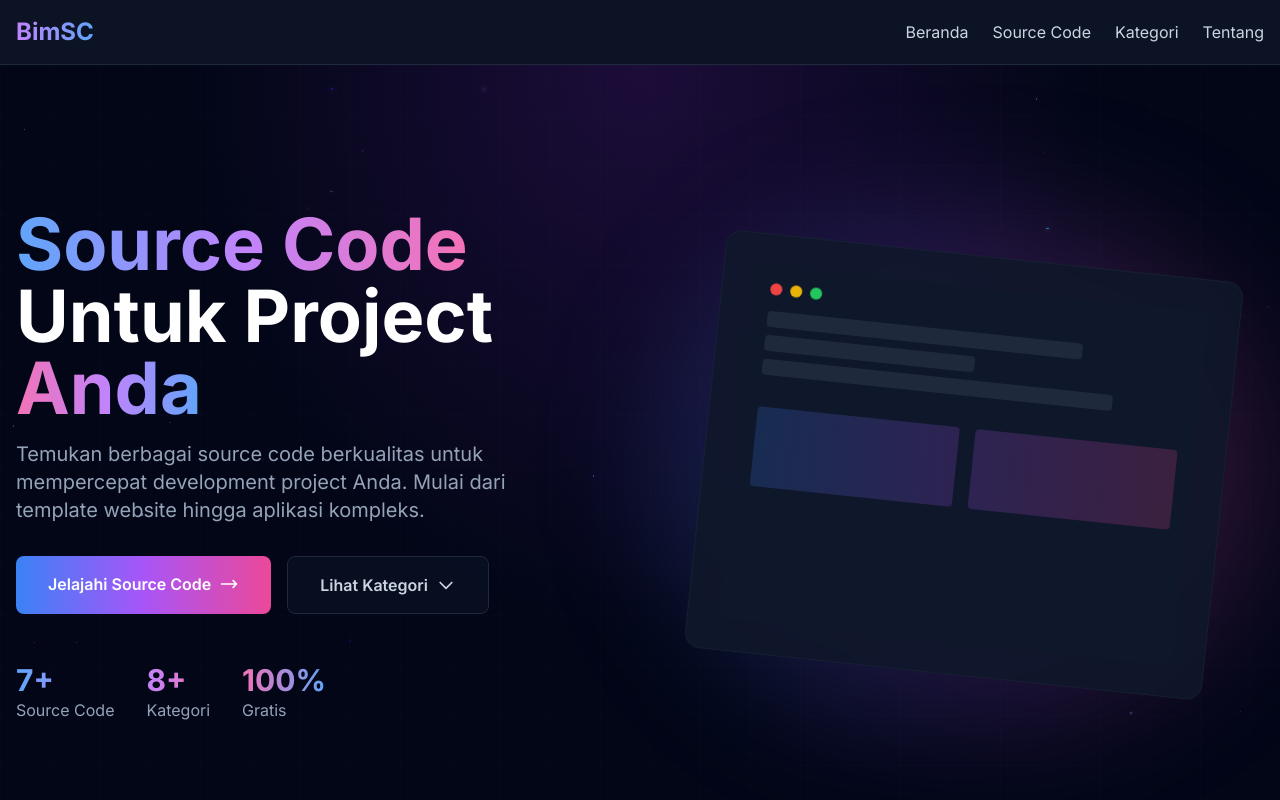
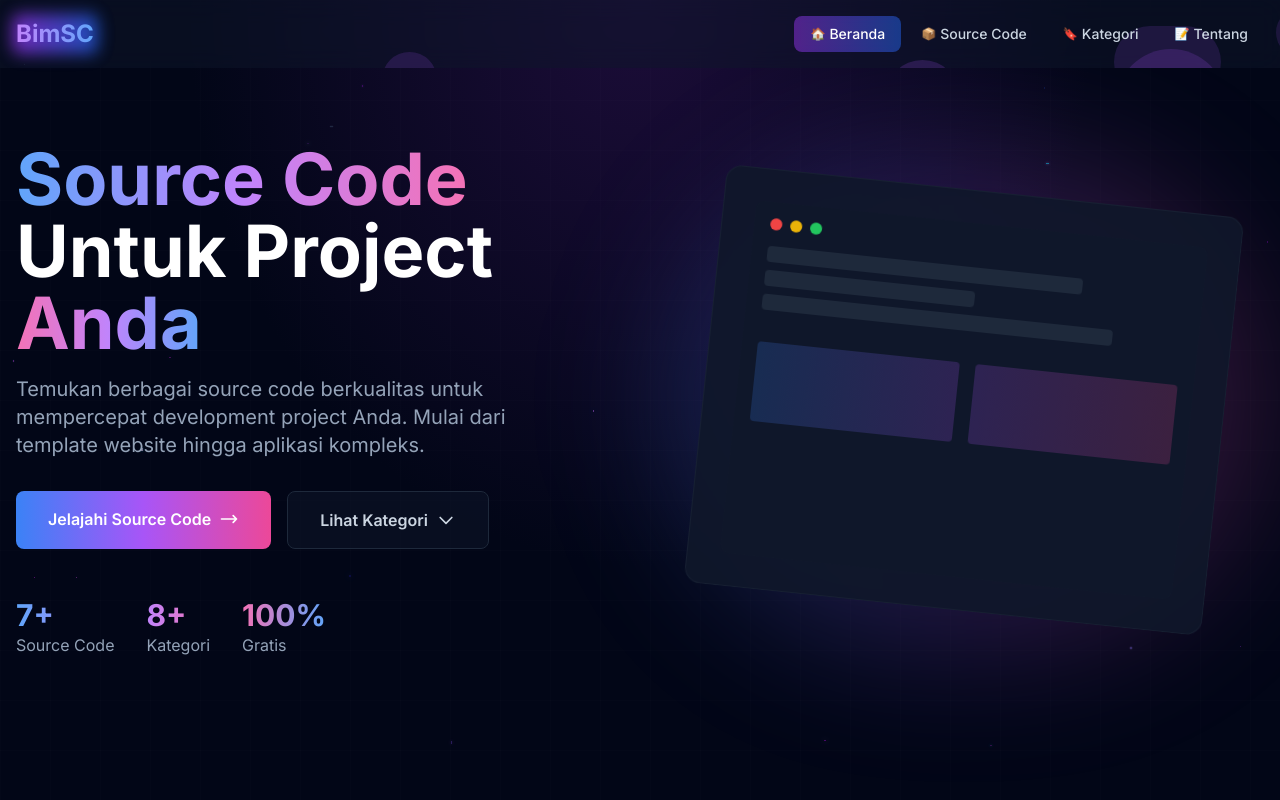
Before and after one commit to bimadevs/bimsc, a Next.js app: page / in a window 1280 px wide. Shown: the top 800 px of the page. Built offline with nearby package versions, Linux system fonts and the light colour scheme.

Commit message:
feat: modernize navbar with glassmorphism and animations

```diff
--- a/src/app/components/Header.tsx
+++ b/src/app/components/Header.tsx
@@ -1,99 +1,159 @@
 'use client';
 
 import Link from 'next/link';
-import { useState } from 'react';
+import { useState, useEffect } from 'react';
+import { usePathname } from 'next/navigation';
 
 const Header = () => {
   const [isMenuOpen, setIsMenuOpen] = useState(false);
+  const [scrolled, setScrolled] = useState(false);
+  const pathname = usePathname();
 
   const handleMenuToggle = () => {
     setIsMenuOpen(!isMenuOpen);
   };
 
+  useEffect(() => {
+    const handleScroll = () => {
+      if (window.scrollY > 10) {
+        setScrolled(true);
+      } else {
+        setScrolled(false);
+      }
+    };
+
+    window.addEventListener('scroll', handleScroll);
+    return () => window.removeEventListener('scroll', handleScroll);
+  }, []);
+
+  // Close mobile menu when route changes
+  useEffect(() => {
+    setIsMenuOpen(false);
+  }, [pathname]);
+
+  const navLinks = [
+    { href: '/', label: 'Beranda', icon: '🏠' },
+    { href: '/source-code', label: 'Source Code', icon: '📦' },
+    { href: '/categories', label: 'Kategori', icon: '🔖' },
+    { href: '/about', label: 'Tentang', icon: '📝' },
+  ];
+
+  const isActive = (path: string) => pathname === path;
+
   return (
-    <header className="bg-slate-900/80 backdrop-blur-md border-b border-slate-800 sticky top-0 z-50">
-      <nav className="container mx-auto px-4 py-4">
+    <header
+      className={`fixed top-0 left-0 right-0 z-50 transition-all duration-300 ${
+        scrolled
+          ? 'bg-slate-900/85 backdrop-blur-lg shadow-lg shadow-purple-500/10'
+          : 'bg-slate-900/50 backdrop-blur-md'
+      }`}
+    >
+      <div className="absolute inset-0 overflow-hidden">
+        <div className="absolute inset-0 z-0">
+          {[...Array(5)].map((_, i) => (
+            <div
+              key={i}
+              className="absolute rounded-full bg-purple-500/20 animate-pulse"
+              style={{
+                top: `${Math.random() * 100}%`,
+                left: `${Math.random() * 100}%`,
+                width: `${Math.random() * 100 + 50}px`,
+                height: `${Math.random() * 100 + 50}px`,
+                animationDelay: `${Math.random() * 5}s`,
+                animationDuration: `${Math.random() * 10 + 10}s`,
+              }}
+            />
+          ))}
+        </div>
+      </div>
+
+      <nav className="container mx-auto px-4 py-4 relative z-10">
         <div className="flex items-center justify-between">
-          <Link href="/" className="text-2xl font-bold text-transparent bg-clip-text bg-gradient-to-r from-purple-400 to-blue-400 hover:from-purple-500 hover:to-blue-500 transition-all">
-            BimSC
+          <Link
+            href="/"
+            className="group relative flex items-center"
+          >
+            <span className="absolute -inset-1 -z-10 rounded-lg bg-gradient-to-r from-purple-600 to-blue-600 opacity-75 blur group-hover:opacity-100 transition-all duration-300"></span>
+            <span className="relative text-2xl font-bold text-transparent bg-clip-text bg-gradient-to-r from-purple-400 to-blue-400 group-hover:from-purple-300 group-hover:to-blue-300 transition-all duration-300">
+              BimSC
+            </span>
           </Link>
 
           {/* Desktop Navigation */}
-          <div className="hidden md:flex items-center space-x-6">
-            <Link href="/" className="text-slate-300 hover:text-purple-400 transition-colors">
-              Beranda
-            </Link>
-            <Link href="/source-code" className="text-slate-300 hover:text-purple-400 transition-colors">
-              Source Code
-            </Link>
-            <Link href="/categories" className="text-slate-300 hover:text-purple-400 transition-colors">
-              Kategori
-            </Link>
-            <Link href="/about" className="text-slate-300 hover:text-purple-400 transition-colors">
-              Tentang
-            </Link>
+          <div className="hidden md:flex items-center space-x-1">
+            {navLinks.map((link) => (
+              <Link
+                key={link.href}
+                href={link.href}
+                className={`relative px-4 py-2 rounded-lg text-sm font-medium transition-all duration-300 group ${
+                  isActive(link.href)
+                    ? 'text-white'
+                    : 'text-slate-300 hover:text-white'
+                }`}
+              >
+                <span className="relative z-10 flex items-center space-x-1">
+                  <span className="text-xs">{link.icon}</span>
+                  <span>{link.label}</span>
+                </span>
+                {isActive(link.href) && (
+                  <span className="absolute inset-0 bg-gradient-to-r from-purple-600/50 to-blue-600/50 rounded-lg backdrop-blur-sm z-0"></span>
+                )}
+                <span className="absolute inset-0 rounded-lg bg-gradient-to-r from-purple-600/0 to-blue-600/0 opacity-0 group-hover:from-purple-600/30 group-hover:to-blue-600/30 group-hover:opacity-100 transition-all duration-300 z-0"></span>
+              </Link>
+            ))}
           </div>
 
           {/* Mobile Menu Button */}
           <button
-            className="md:hidden p-2 text-slate-300"
+            className="md:hidden relative p-2 text-slate-300 hover:text-white transition-colors z-20"
             onClick={handleMenuToggle}
             aria-label="Toggle menu"
           >
-            <svg
-              className="w-6 h-6"
-              fill="none"
-              stroke="currentColor"
-              viewBox="0 0 24 24"
-            >
-              {isMenuOpen ? (
-                <path
-                  strokeLinecap="round"
-                  strokeLinejoin="round"
-                  strokeWidth={2}
-                  d="M6 18L18 6M6 6l12 12"
-                />
-              ) : (
-                <path
-                  strokeLinecap="round"
-                  strokeLinejoin="round"
-                  strokeWidth={2}
-                  d="M4 6h16M4 12h16M4 18h16"
-                />
-              )}
-            </svg>
+            <div className="w-6 h-6 flex flex-col justify-center items-center">
+              <span
+                className={`block w-5 h-0.5 bg-current rounded-full transition-all duration-300 ${
+                  isMenuOpen ? 'transform rotate-45 translate-y-1' : 'mb-1'
+                }`}
+              ></span>
+              <span
+                className={`block w-5 h-0.5 bg-current rounded-full transition-all duration-300 ${
+                  isMenuOpen ? 'opacity-0' : 'mb-1'
+                }`}
+              ></span>
+              <span
+                className={`block w-5 h-0.5 bg-current rounded-full transition-all duration-300 ${
+                  isMenuOpen ? 'transform -rotate-45 -translate-y-1' : ''
+                }`}
+              ></span>
+            </div>
           </button>
         </div>
 
         {/* Mobile Navigation */}
-        {isMenuOpen && (
-          <div className="md:hidden mt-4 space-y-4 bg-slate-800 rounded-lg p-4">
-            <Link
-              href="/"
-              className="block text-slate-300 hover:text-purple-400 transition-colors"
-            >
-              Beranda
-            </Link>
-            <Link
-              href="/source-code"
-              className="block text-slate-300 hover:text-purple-400 transition-colors"
-            >
-              Source Code
-            </Link>
-            <Link
-              href="/categories"
-              className="block text-slate-300 hover:text-purple-400 transition-colors"
-            >
-              Kategori
-            </Link>
-            <Link
-              href="/about"
-              className="block text-slate-300 hover:text-purple-400 transition-colors"
-            >
-              Tentang
-            </Link>
+        <div
+          className={`md:hidden fixed inset-0 bg-slate-900/95 backdrop-blur-lg z-10 transition-all duration-300 ${
+            isMenuOpen ? 'opacity-100 pointer-events-auto' : 'opacity-0 pointer-events-none'
+          }`}
+        >
+          <div className="flex flex-col items-center justify-center h-full space-y-8 p-4">
+            {navLinks.map((link) => (
+              <Link
+                key={link.href}
+                href={link.href}
+                className={`relative text-center text-lg font-medium transition-all duration-300 w-full max-w-xs py-3 px-6 rounded-xl ${
+                  isActive(link.href)
+                    ? 'text-white bg-gradient-to-r from-purple-600/50 to-blue-600/50'
+                    : 'text-slate-300 hover:text-white hover:bg-slate-800/50'
+                }`}
+              >
+                <span className="flex items-center justify-center space-x-2">
+                  <span className="text-xl">{link.icon}</span>
+                  <span>{link.label}</span>
+                </span>
+              </Link>
+            ))}
           </div>
-        )}
+        </div>
       </nav>
     </header>
   );
```
